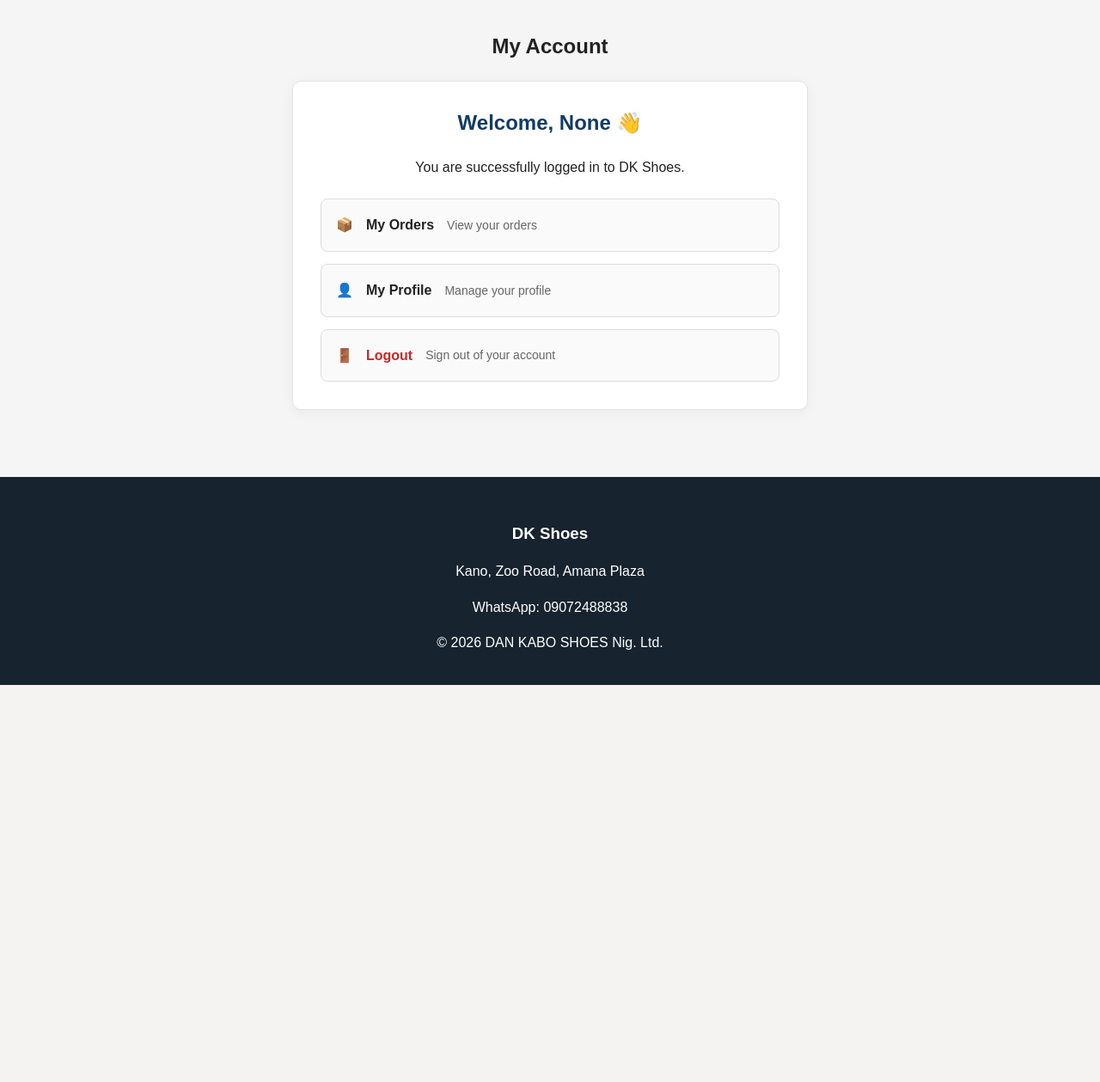
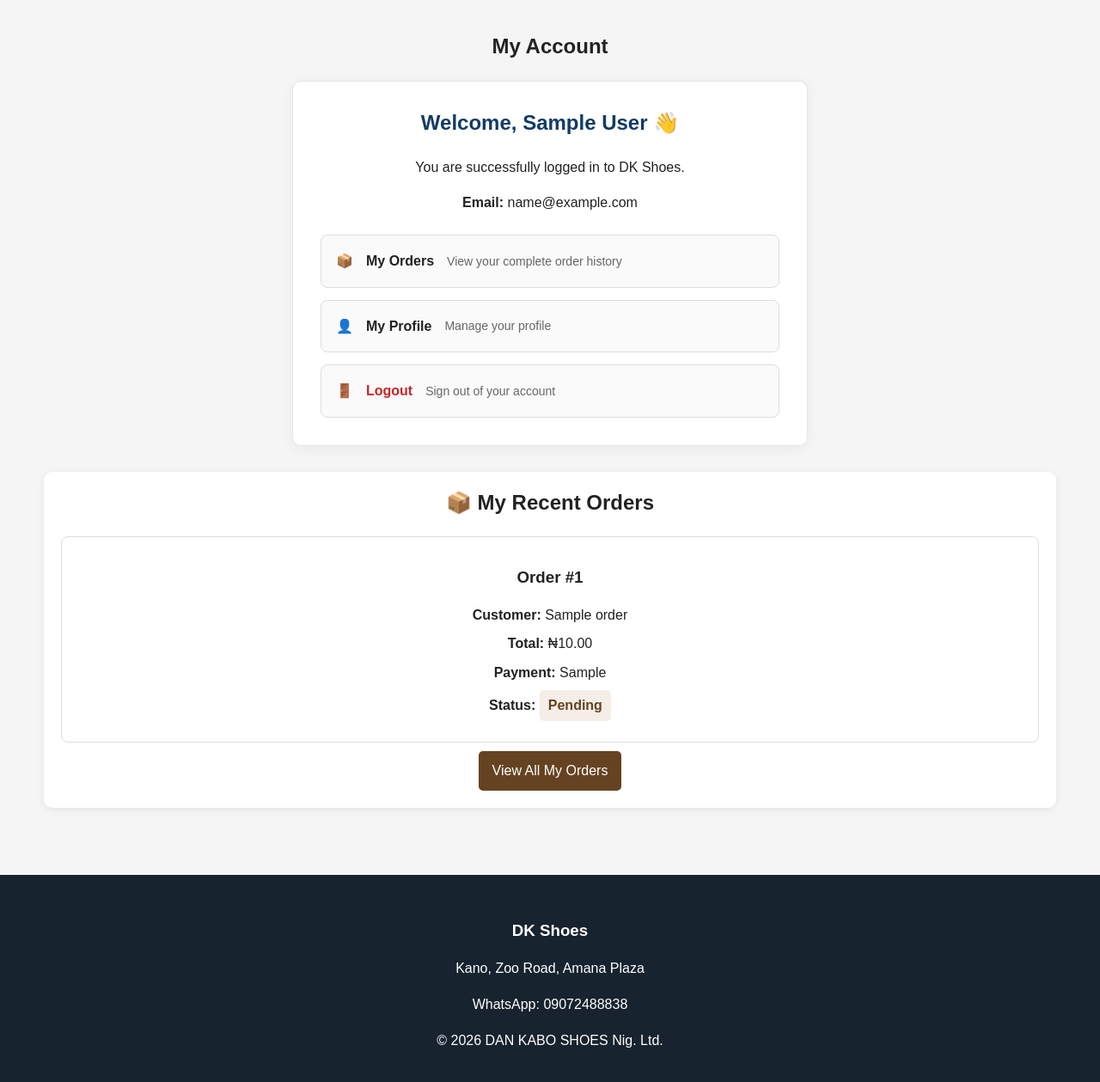
Before and after one commit to jackalqdk/dk-shop, a Flask app: page /account in a window 1280 px wide. Shown: the part 79-1338 px from the top of the page at 86% size. Before the commit the page ends 876 px from the top, so only its background shows below. Run offline with Flask 3, Linux system fonts and the light colour scheme; the visitor is signed in with stand-in values (Sample User, id 1); tables that the repository leaves empty hold one stand-in row (values such as "Sample post").

Commit message:
Update customer account and order history

```diff
--- a/app.py
+++ b/app.py
@@ -325,7 +325,6 @@ def remove_from_cart(product_id):
 
     return redirect(url_for("cart"))
 
-
 # ==========================================
 # CHECKOUT
 # ==========================================
@@ -339,20 +338,14 @@ def checkout():
         return redirect(url_for("shop"))
 
     if request.method == "POST":
-        # Accept either field name used by the checkout template.
         name = (
             request.form.get("customer_name")
             or request.form.get("name")
             or ""
         ).strip()
 
-        phone = request.form.get(
-            "phone", ""
-        ).strip()
-
-        address = request.form.get(
-            "address", ""
-        ).strip()
+        phone = request.form.get("phone", "").strip()
+        address = request.form.get("address", "").strip()
 
         payment_method = request.form.get(
             "payment_method",
@@ -366,7 +359,6 @@ def checkout():
 
         if not name or not phone or not address:
             flash("Please complete all delivery details.")
-
             return render_template(
                 "checkout.html",
                 products=products,
@@ -375,15 +367,17 @@ def checkout():
 
         if payment_method not in allowed_payment_methods:
             flash("Please select a valid payment method.")
-
             return render_template(
                 "checkout.html",
                 products=products,
                 total=total
             )
 
-        # This stores the order; it does not process online payments.
+        # Link the order to the logged-in customer.
+        user = current_user()
+
         order = Order(
+            user_id=user.id if user else None,
             customer_name=name,
             phone=phone,
             address=address,
@@ -666,11 +660,17 @@ def account():
     if not user:
         return redirect(url_for("login"))
 
+    customer_orders = Order.query.filter_by(
+        user_id=user.id
+    ).order_by(
+        Order.id.desc()
+    ).all()
+
     return render_template(
         "account.html",
-        user=user
+        user=user,
+        orders=customer_orders
     )
-
 
 # ==========================================
 # CUSTOMER PROFILE
@@ -734,21 +734,27 @@ def logout():
 
 @app.route("/orders")
 def orders():
-    if not is_admin():
-        if not current_user():
-            return redirect(url_for("login"))
+    user = current_user()
 
-        return "Access denied: administrators only.", 403
+    if not user:
+        return redirect(url_for("login"))
 
-    all_orders = Order.query.order_by(
-        Order.id.desc()
-    ).all()
+    # Administrators can view all orders.
+    if is_admin():
+        all_orders = Order.query.order_by(
+            Order.id.desc()
+        ).all()
+
+    # Customers can view only their own orders.
+    else:
+        all_orders = Order.query.filter_by(
+            user_id=user.id
+        ).order_by(Order.id.desc()).all()
 
     return render_template(
         "orders.html",
         orders=all_orders
     )
-
 
 # ==========================================
 # ADMIN DASHBOARD
--- a/templates/account.html
+++ b/templates/account.html
@@ -4,7 +4,7 @@
 <head>
     <meta charset="UTF-8">
     <meta name="viewport" content="width=device-width, initial-scale=1.0">
-    <title>DK Shoes - Account</title>
+    <title>DK Shoes - My Account</title>
     <link rel="stylesheet" href="{{ url_for('static', filename='css/style.css') }}">
 
 
@@ -30,6 +30,51 @@
     .admin-button:hover {
         background: #463017;
     }
+
+    .order-history {
+        margin-top: 30px;
+        padding: 20px;
+        background: #fff;
+        border-radius: 10px;
+        box-shadow: 0 2px 8px rgba(0, 0, 0, 0.08);
+    }
+
+    .order-card {
+        margin-top: 15px;
+        padding: 16px;
+        border: 1px solid #ddd;
+        border-radius: 8px;
+    }
+
+    .order-card p {
+        margin: 8px 0;
+    }
+
+    .order-status {
+        display: inline-block;
+        padding: 5px 10px;
+        background: #f4eee7;
+        color: #654321;
+        border-radius: 5px;
+        font-weight: bold;
+    }
+
+    .order-button {
+        display: inline-block;
+        margin-top: 10px;
+        padding: 10px 16px;
+        background: #654321;
+        color: white;
+        text-decoration: none;
+        border-radius: 5px;
+    }
+
+    .empty-orders {
+        margin-top: 15px;
+        padding: 15px;
+        background: #f8f8f8;
+        border-radius: 8px;
+    }
 </style>
 
 
@@ -49,24 +94,27 @@
     <a href="{{ url_for('account') }}">Account</a>
 </nav>
 
+
 </header>
 
 <section class="section">
 
-{% if session.get("user_id") %}
+{% if user %}
+
 
 <h1>My Account</h1>
 
 <div class="account-box">
-        <h2>Welcome, {{ session.get("user_name") }} 👋</h2>
+    <h2>Welcome, {{ user.name }} 👋</h2>
     <p>You are successfully logged in to DK Shoes.</p>
+    <p><strong>Email:</strong> {{ user.email }}</p>
 
     <div class="account-options">
 
         <a href="{{ url_for('orders') }}" class="account-option">
             📦
             <strong>My Orders</strong>
-                <span>View your orders</span>
+            <span>View your complete order history</span>
         </a>
 
         <a href="{{ url_for('profile') }}" class="account-option">
@@ -91,12 +139,70 @@
             <a href="{{ url_for('admin') }}" class="admin-button">
                 Open Admin Dashboard
             </a>
+
+            <a href="{{ url_for('admin_orders') }}" class="admin-button">
+                Manage Customer Orders
+            </a>
         </div>
     {% endif %}
 
 </div>
 
+<div class="order-history">
+    <h2>📦 My Recent Orders</h2>
+
+    {% if orders %}
+
+        {% for order in orders[:5] %}
+            <div class="order-card">
+
+                <h3>Order #{{ order.id }}</h3>
+
+                <p>
+                    <strong>Customer:</strong>
+                    {{ order.customer_name }}
+                </p>
+
+                <p>
+                    <strong>Total:</strong>
+                    ₦{{ "%.2f"|format(order.total) }}
+                </p>
+
+                <p>
+                    <strong>Payment:</strong>
+                    {{ order.payment_method }}
+                </p>
+
+                <p>
+                    <strong>Status:</strong>
+                    <span class="order-status">
+                        {{ order.status or "Pending" }}
+                    </span>
+                </p>
+
+            </div>
+        {% endfor %}
+
+        <a href="{{ url_for('orders') }}" class="order-button">
+            View All My Orders
+        </a>
+
     {% else %}
+
+        <div class="empty-orders">
+            <p>You haven't placed any orders with this account yet.</p>
+
+            <a href="{{ url_for('shop') }}" class="order-button">
+                Start Shopping
+            </a>
+        </div>
+
+    {% endif %}
+</div>
+
+
+{% else %}
+
 
 <h1>My Account</h1>
 
@@ -121,6 +227,7 @@
     </div>
 </div>
 
+
 {% endif %}
 
 </section>
```
Also changed, not shown: models.py (+44 -7 lines). Lines whose indentation alone changed are shown as unchanged.
